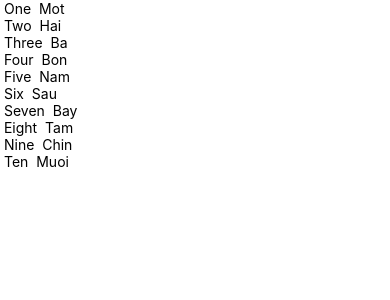
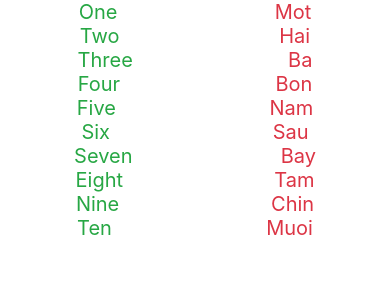
Before and after one commit to phamtanphat/ReactNative24022020, a React Native app: screen / in a window 390 px wide. Shown: the top 300 px of the page. Built offline with nearby package versions, Linux system fonts and the light colour scheme.

Commit message:
ve giao dien word

```diff
--- a/App.js
+++ b/App.js
@@ -4,16 +4,16 @@ import {View, StyleSheet} from 'react-native';
 import Word from './src/Word';
 
 const words = [
-  {id: '1', en: 'One', vn: 'Mot'},
-  {id: '2', en: 'Two', vn: 'Hai'},
-  {id: '3', en: 'Three', vn: 'Ba'},
-  {id: '4', en: 'Four', vn: 'Bon'},
-  {id: '5', en: 'Five', vn: 'Nam'},
-  {id: '6', en: 'Six', vn: 'Sau'},
-  {id: '7', en: 'Seven', vn: 'Bay'},
-  {id: '8', en: 'Eight', vn: 'Tam'},
-  {id: '9', en: 'Nine', vn: 'Chin'},
-  {id: '10', en: 'Ten', vn: 'Muoi'},
+  {id: '1', en: 'One', vn: 'Mot', isMemorized: true},
+  {id: '2', en: 'Two', vn: 'Hai', isMemorized: false},
+  {id: '3', en: 'Three', vn: 'Ba', isMemorized: false},
+  {id: '4', en: 'Four', vn: 'Bon', isMemorized: false},
+  {id: '5', en: 'Five', vn: 'Nam', isMemorized: false},
+  {id: '6', en: 'Six', vn: 'Sau', isMemorized: true},
+  {id: '7', en: 'Seven', vn: 'Bay', isMemorized: false},
+  {id: '8', en: 'Eight', vn: 'Tam', isMemorized: true},
+  {id: '9', en: 'Nine', vn: 'Chin', isMemorized: false},
+  {id: '10', en: 'Ten', vn: 'Muoi', isMemorized: true},
 ];
 export default class App extends Component {
   render() {
--- a/src/Word.js
+++ b/src/Word.js
@@ -1,5 +1,5 @@
 import React, {Component} from 'react';
-import {Text, View} from 'react-native';
+import {Text, View, StyleSheet} from 'react-native';
 
 export default class Word extends Component {
   render() {
@@ -9,10 +9,17 @@ export default class Word extends Component {
     // cach 2 dung destructuring
     const {en, vn} = this.props.word;
     return (
-      <View style={{flexDirection: 'row'}}>
-        <Text> {en} </Text>
-        <Text> {vn} </Text>
+      <View style={styles.container}>
+        <Text style={{color: '#27A744' , fontSize : 20 }}> {en} </Text>
+        <Text style={{color: '#DC3545' , fontSize : 20 }}> {vn} </Text>
       </View>
     );
   }
 }
+
+const styles = StyleSheet.create({
+  container: {
+    flexDirection: 'row',
+    justifyContent: 'space-around',
+  },
+});
```
